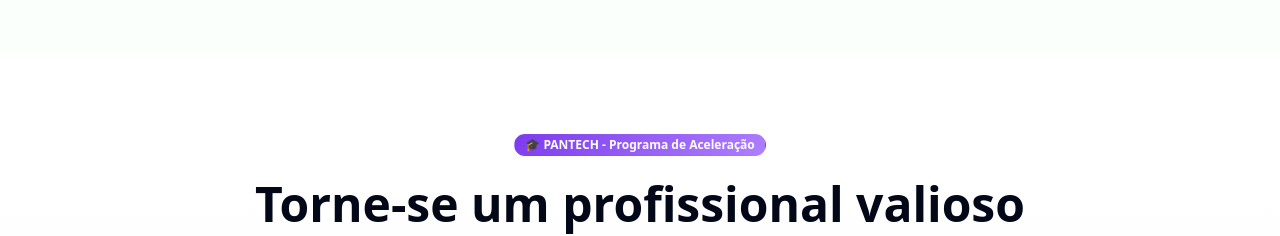
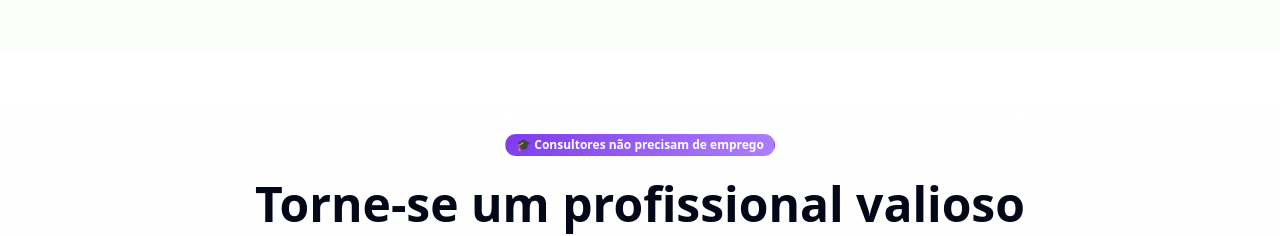
Before and after one commit to ivangorski/robo-mentor-launch, a React (Vite) app: page / in a window 1280 px wide. Shown: the part 3960-4196 px from the top of the page. Built offline with nearby package versions, Linux system fonts and the light colour scheme.

Commit message:
Update title text

```diff
--- a/src/components/Solution.tsx
+++ b/src/components/Solution.tsx
@@ -18,7 +18,7 @@ const Solution = () => {
       <div className="max-w-6xl mx-auto px-4">
         <div className="text-center mb-16">
           <Badge className="mb-6 bg-gradient-primary text-white">
-            🎓 PANTECH - Programa de Aceleração
+            🎓 Consultores não precisam de emprego
           </Badge>
           <h2 className="text-4xl md:text-5xl font-bold mb-6">
             Torne-se um profissional valioso
```
